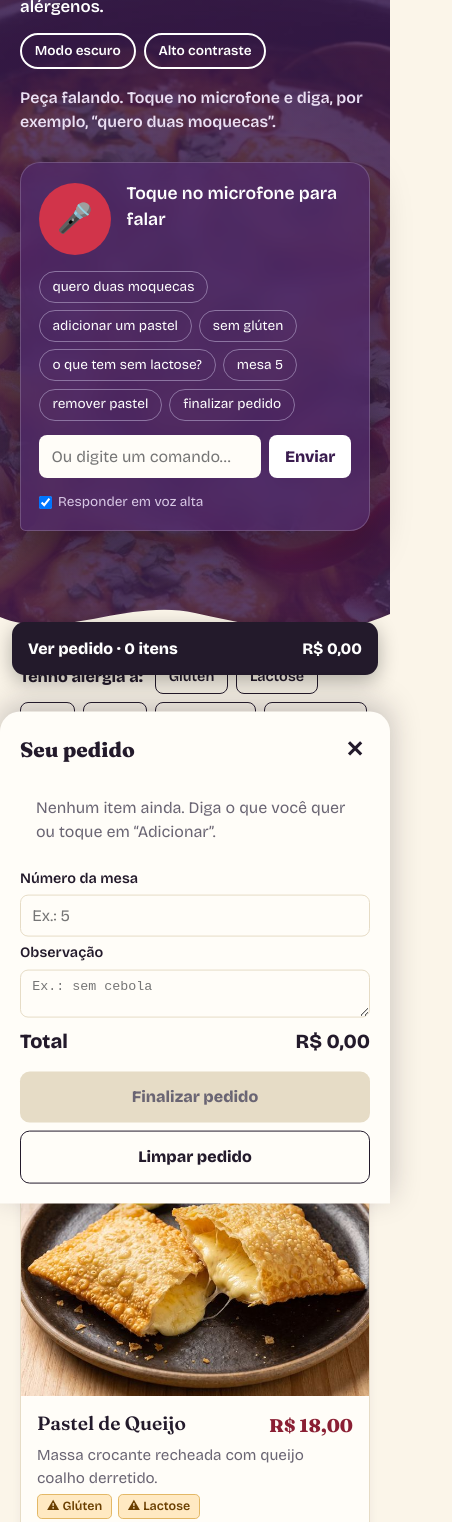
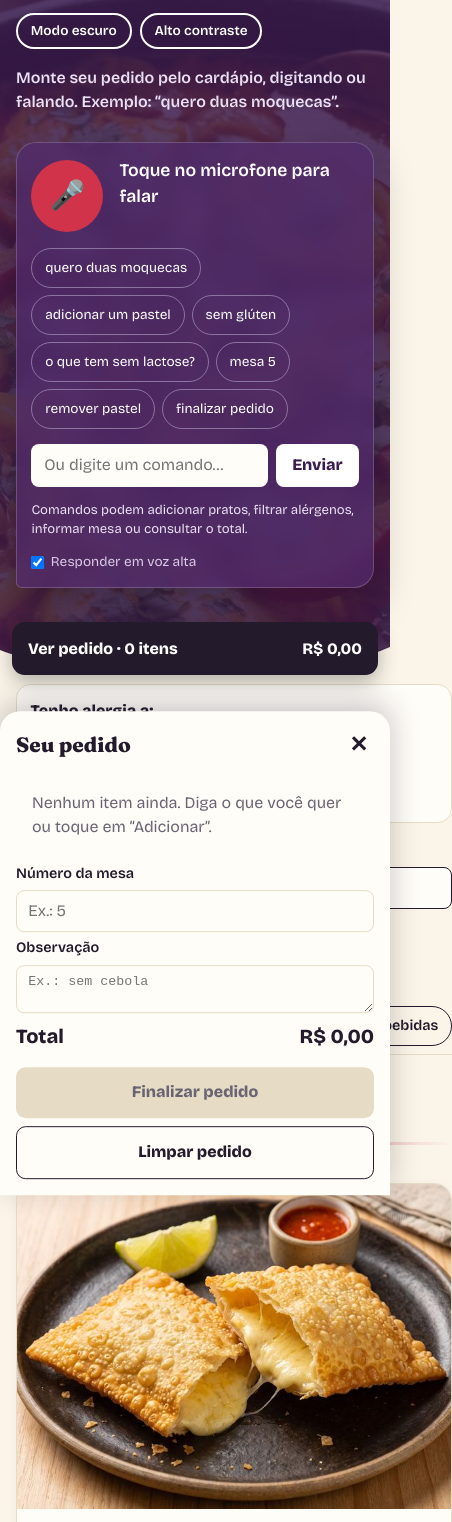
Before and after one commit to alessandrocoutoti-alt/sabores-do-rio, a plain HTML site: page index.html in a window 390 px wide. Shown: the part 157-1679 px from the top of the page, 452 px wide, since content can reach past the window. Drawn offline with nearby package versions, Linux system fonts and the light colour scheme.

Commit message:
melhorias

```diff
--- a/css/style.css
+++ b/css/style.css
@@ -31,6 +31,7 @@ button,input{font:inherit;color:inherit}
 .digitar input{flex:1;min-width:0;border:0;border-radius:.5rem;padding:.6rem .8rem;background:var(--surface);color:var(--ink)}
 .digitar button{border:0;border-radius:.5rem;background:#fff;color:var(--acai);font-weight:700;padding:0 1rem;cursor:pointer}
 .opt{font-size:.85rem;color:#d9c9e6;display:flex;gap:.4rem;align-items:center}
+.ajuda-comando{font-size:.82rem;color:#eadff3;line-height:1.4}
 
 /* Filtros */
 .layout{max-width:1120px;margin:auto;padding:1.5rem 1.25rem;display:grid;gap:2rem}
@@ -39,6 +40,8 @@ button,input{font:inherit;color:inherit}
 .chip{border:1.5px solid var(--ink);background:transparent;border-radius:.5rem;padding:.35rem .8rem;cursor:pointer;font-weight:600;font-size:.9rem}
 .chip[aria-pressed=true]{background:var(--ink);color:var(--on-ink)}
 .chip[aria-pressed=true]::before{content:"✕ "}
+.filtros{padding:.85rem;background:var(--surface);border:1px solid var(--line);border-radius:.9rem}
+.filtros strong{width:100%}
 
 /* Cardápio */
 .secao{margin-top:2rem}
@@ -120,6 +123,8 @@ html{scroll-behavior:smooth;scroll-padding-top:4rem}
 .indice{display:flex;gap:.5rem;flex-wrap:wrap;position:sticky;top:0;z-index:5;background:var(--paper);padding:.5rem 0;border-bottom:1px solid var(--line)}
 .indice a{padding:.3rem .8rem;border-radius:999px;border:1.5px solid var(--ink);color:var(--ink);text-decoration:none;font-weight:600;font-size:.9rem}
 .indice a[aria-current]{background:var(--ink);color:var(--on-ink)}
+.prato[hidden],.secao[hidden]{display:none!important}
+.contagem{min-height:1.5em}
 .aviso{background:var(--alerta);color:var(--alerta-ink);padding:.6rem .9rem;border-radius:.5rem;margin:.5rem 0;font-weight:600}
 .atalhos{margin:.5rem 0;font-size:.9rem}
 .atalhos summary{cursor:pointer;font-weight:600}
@@ -165,12 +170,28 @@ kbd{border:1px solid var(--ink);border-radius:.3rem;padding:0 .35rem;font-family
 .prato>:not(.foto){margin-inline:1rem}
 .foto{grid-column:1/-1;grid-row:auto;width:100%;height:auto;aspect-ratio:4/3;border-radius:0;object-fit:cover;object-position:center 60%;transition:transform .5s}
 .prato:hover .foto{transform:scale(1.04)}
+.prato:focus-within{outline:3px solid var(--guarana);outline-offset:3px}
 .prato h3{margin-top:.7rem;font-family:var(--serif);font-size:1.2rem;font-weight:600;line-height:1.2}
 .preco{margin-top:.7rem;align-self:start;font-family:var(--serif);font-weight:800;font-size:1.15rem;color:var(--preco)}
 .desc{grid-column:1/-1;max-width:none}
 .etiquetas{grid-column:1/-1}
 .add{grid-column:1/-1;justify-self:stretch;margin-top:.6rem;padding:.65rem 1rem;border-radius:.7rem;text-align:center}
 @media (max-width:420px){.prato{grid-template-columns:1fr auto}.foto{width:100%;height:auto}}
+@media (max-width:600px){
+  .topo{padding:2.25rem 1rem 5rem}
+  .layout{padding:1rem;gap:1rem}
+  .voz{padding:.9rem}
+  .exemplos button{min-height:2.5rem}
+  .busca{align-items:stretch}
+  .busca label{width:100%}
+  .busca input{min-width:0;width:100%;flex-basis:100%}
+  .busca button{min-height:2.7rem}
+  .indice{flex-wrap:nowrap;overflow-x:auto;overscroll-behavior-x:contain;scrollbar-width:thin}
+  .indice a{white-space:nowrap;min-height:2.5rem;display:flex;align-items:center}
+  #pedido{padding:1rem 1rem calc(1rem + env(safe-area-inset-bottom))}
+  #pedido h2{top:-1rem}
+  #barra{bottom:calc(.75rem + env(safe-area-inset-bottom));min-height:3rem}
+}
 
 /* Painel do pedido */
 #pedido h2{font-family:var(--serif);font-weight:800}
--- a/index.html
+++ b/index.html
@@ -26,14 +26,14 @@
         <button id="escuro" class="tema" type="button" aria-pressed="false">Modo escuro</button>
         <button id="tema" class="tema" type="button" aria-pressed="false">Alto contraste</button>
       </div>
-      <p class="sub">Peça falando. Toque no microfone e diga, por exemplo, “quero duas moquecas”.</p>
+      <p class="sub">Monte seu pedido pelo cardápio, digitando ou falando. Exemplo: “quero duas moquecas”.</p>
     </div>
     <section class="voz" aria-label="Pedido por voz">
       <div class="voz-linha">
         <button type="button" id="mic" aria-label="Ativar microfone">🎤</button>
         <div>
-          <div id="fala" aria-live="polite">Toque no microfone para falar</div>
-          <div id="retorno" aria-live="polite"></div>
+          <div id="fala" aria-live="polite" aria-atomic="true">Toque no microfone para falar</div>
+          <div id="retorno" role="status" aria-live="polite" aria-atomic="true"></div>
         </div>
       </div>
       <div class="exemplos" role="group" aria-label="Comandos de exemplo">
@@ -47,9 +47,10 @@
       </div>
       <form class="digitar" id="formTexto">
         <label class="sr" for="txt">Digitar comando</label>
-        <input type="text" id="txt" placeholder="Ou digite um comando…" autocomplete="off">
+        <input type="text" id="txt" placeholder="Ou digite um comando…" autocomplete="off" aria-describedby="ajudaComando">
         <button type="submit">Enviar</button>
       </form>
+      <p class="ajuda-comando" id="ajudaComando">Comandos podem adicionar pratos, filtrar alérgenos, informar mesa ou consultar o total.</p>
       <label class="opt"><input type="checkbox" id="falar" checked> Responder em voz alta</label>
     </section>
   </div>
@@ -59,7 +60,7 @@
 <div class="layout" id="conteudo" tabindex="-1">
   <div>
     <section class="ferramentas" aria-label="Filtros e busca">
-    <div class="filtros" role="group" aria-label="Filtrar por alérgeno">
+    <div class="filtros" role="group" aria-label="Ocultar pratos que contêm estes alérgenos">
       <strong>Tenho alergia a:</strong>
       <button type="button" class="chip" data-al="gluten" aria-pressed="false">Glúten</button>
       <button type="button" class="chip" data-al="lactose" aria-pressed="false">Lactose</button>
@@ -271,7 +272,7 @@
     <p class="vazio" id="vazioPedido">Nenhum item ainda. Diga o que você quer ou toque em “Adicionar”.</p>
     <div class="campos">
       <label for="mesa">Número da mesa</label>
-      <input type="text" id="mesa" inputmode="numeric" maxlength="3" placeholder="Ex.: 5">
+      <input type="text" id="mesa" inputmode="numeric" maxlength="3" placeholder="Ex.: 5" autocomplete="off">
       <label for="obs">Observação</label>
       <textarea id="obs" rows="2" placeholder="Ex.: sem cebola"></textarea>
     </div>
@@ -284,7 +285,7 @@
 <button type="button" id="barra" aria-controls="pedido"><span id="barraQtd">Ver pedido · 0 itens</span><span id="barraTotal">R$ 0,00</span></button>
 
 <dialog id="ok">
-  <h2>Pedido enviado! ✅</h2>
+  <h2>Resumo do pedido ✅</h2>
   <p id="okNum"></p>
   <ul id="okLista"></ul>
   <button type="button" class="btn" id="okFechar">Fechar</button>
--- a/js/script.js
+++ b/js/script.js
@@ -47,14 +47,15 @@ $('#limpar').onclick = limparPedido;
 function limparPedido() { carrinho.clear(); desenhar(); dizer('Pedido limpo.'); }
 function finalizar() {
   if (!carrinho.size) return dizer('Seu pedido está vazio.');
+  // Este projeto é uma demonstração local: não há integração com uma cozinha.
   const num = Math.floor(100 + Math.random() * 900);
   const mesa = $('#mesa').value.trim(), obs = $('#obs').value.trim();
-  $('#okNum').textContent = `Pedido nº ${num}${mesa ? ' · Mesa ' + mesa : ''} enviado para a cozinha. Total: ${$('#total').textContent}`;
-  $('#okLista').innerHTML = [...carrinho].map(([id, q]) => `<li>${q}× ${porId[id].nome}</li>`).join('')
-    + (obs ? `<li><i>Obs.: ${obs.replace(/</g, '&lt;')}</i></li>` : '');
+  $('#okNum').textContent = `Resumo nº ${num}${mesa ? ' · Mesa ' + mesa : ''}. Total: ${$('#total').textContent}. Este pedido é apenas uma demonstração e não foi enviado ao restaurante.`;
+  $('#okLista').replaceChildren();
+  [...carrinho].forEach(([id, q]) => { const li = document.createElement('li'); li.textContent = `${q}× ${porId[id].nome}`; $('#okLista').append(li); });
+  if (obs) { const li = document.createElement('li'); const em = document.createElement('i'); em.textContent = `Obs.: ${obs}`; li.append(em); $('#okLista').append(li); }
   $('#ok').showModal(); $('#pedido').classList.remove('aberto');
-  dizer(`Pedido ${num} enviado para a cozinha.`);
-  carrinho.clear(); $('#obs').value = ''; desenhar();
+  dizer(`Resumo ${num} gerado. Este pedido é apenas uma demonstração.`);
 }
 $('#finalizar').onclick = finalizar;
 $('#okFechar').onclick = () => $('#ok').close();
@@ -64,7 +65,7 @@ $('#fechar').onclick = () => $('#pedido').classList.remove('aberto');
 /* ---------- Filtros de alérgenos ---------- */
 let termo = '';
 function aplicarFiltros() {
-  document.querySelectorAll('.chip').forEach(c => c.setAttribute('aria-pressed', excluidos.has(c.dataset.al)));
+  document.querySelectorAll('.chip[data-al]').forEach(c => c.setAttribute('aria-pressed', excluidos.has(c.dataset.al)));
   let visiveis = 0;
   pratos.forEach(p => { const oculta = p.alergenos.some(a => excluidos.has(a)) || (termo && !semAcento(p.el.textContent).includes(termo)); p.el.hidden = oculta; if (!oculta) visiveis++; });
   document.querySelectorAll('.secao').forEach(s => s.hidden = !s.querySelector('.prato:not([hidden])'));
@@ -122,7 +123,7 @@ function comando(texto) {
     mudar(prato.id, -Math.min(qtd, carrinho.get(prato.id)));
     return dizer(`Removi ${prato.nome}.`);
   }
-  if (prato) {
+  if (prato && /\b(adicionar|adiciona|quero|pedir|pedindo|incluir|inclui)\b/.test(t)) {
     if (prato.alergenos.some(a => excluidos.has(a))) return dizer(`Atenção: ${prato.nome} contém um alérgeno que você marcou. Não adicionei.`);
     mudar(prato.id, qtd);
     const alerta = prato.alergenos.length ? ` Contém ${prato.alergenos.join(', ')}.` : '';
@@ -130,6 +131,7 @@ function comando(texto) {
   }
   const sem = [...t.matchAll(/sem (gluten|lactose|ovo|peixe|castanhas?|amendoim|crustaceos?)/g)].map(x => normAl(x[1]));
   if (sem.length) { sem.forEach(a => excluidos.add(a)); aplicarFiltros(); return dizer(`Escondi os pratos com ${sem.join(' e ')}.`); }
+  if (prato) return dizer(`Encontrei ${prato.nome}. Para incluir no pedido, diga “adicionar ${prato.nome}”.`);
   dizer('Não entendi. Tente “quero duas moquecas” ou “sem glúten”.');
 }
 
@@ -148,7 +150,7 @@ if (!SR) {
     let txt = ''; for (const r of e.results) { txt += r[0].transcript; if (r.isFinal) final = txt; }
     $('#fala').textContent = `“${txt}”`;
   };
-  rec.onerror = e => { $('#fala').textContent = e.error === 'not-allowed' ? 'Permita o uso do microfone no navegador.' : 'Não consegui ouvir. Tente de novo.'; };
+  rec.onerror = e => { $('#fala').textContent = e.error === 'not-allowed' ? 'Permita o uso do microfone no navegador.' : 'Não consegui ouvir. Tente de novo.'; $('#retorno').textContent = 'Se preferir, digite seu comando no campo abaixo.'; };
   rec.onend = () => { mic.classList.remove('ouvindo'); if (final) comando(final); };
 }
 $('#formTexto').addEventListener('submit', e => { e.preventDefault(); const v = $('#txt').value.trim(); if (v) { comando(v); $('#txt').value = ''; } });
```
